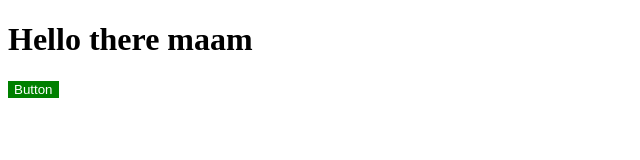
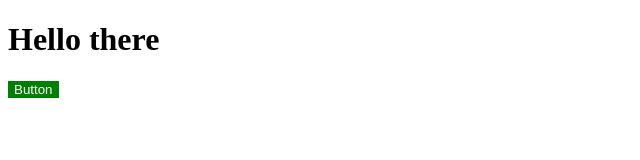
Before and after one commit to Ad3mola/monorepo-setup, a Next.js app in the folder apps/web/: page / in a window 1280 px wide. Shown: the top 160 px of the page, without its empty margins (0-640 px from the left). Built offline with nearby package versions, Linux system fonts and the light colour scheme.

Commit message:
test lint rule

```diff
--- a/apps/web/src/pages/index.tsx
+++ b/apps/web/src/pages/index.tsx
@@ -3,7 +3,7 @@ import { Button } from 'ui';
 export default function Web() {
   return (
     <div>
-      <h1>Hello there maam</h1>
+      <h1>Hello there</h1>
       <Button />
     </div>
   );
```
